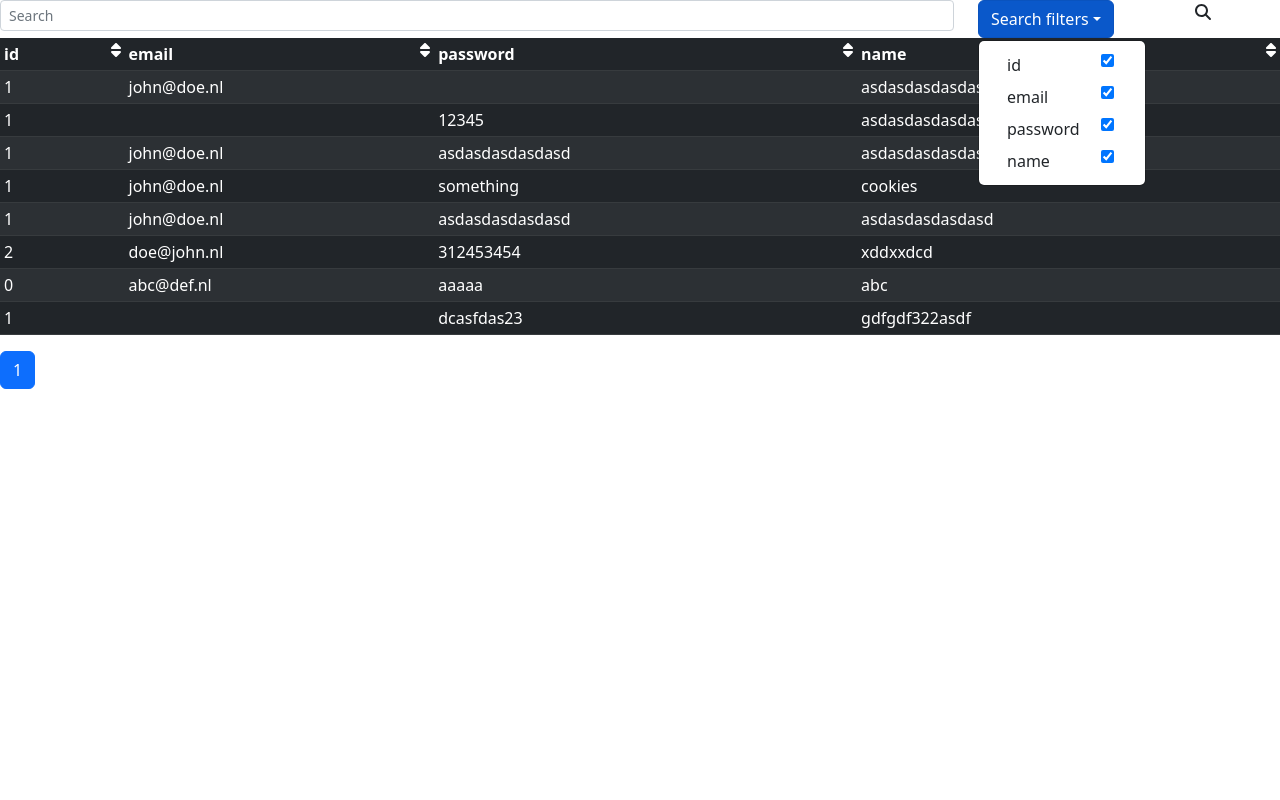
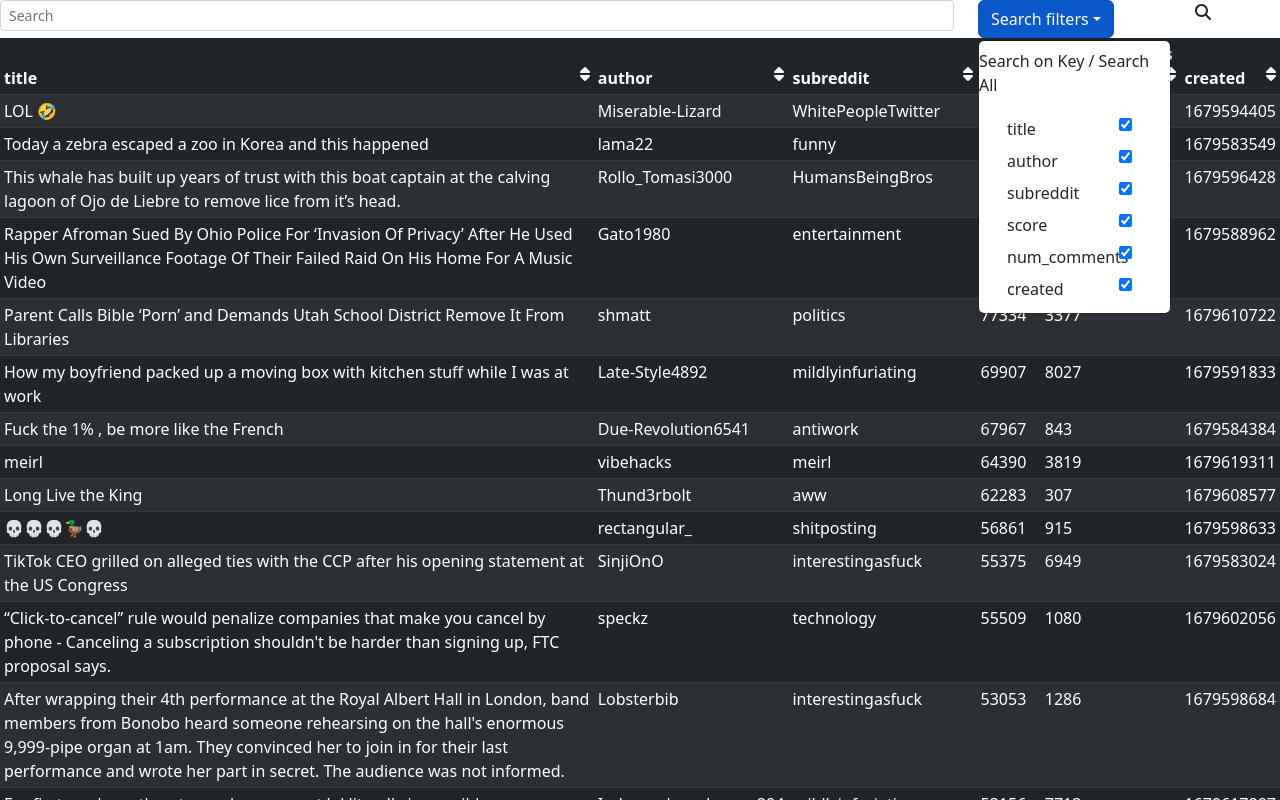
Before and after one commit to Kevink12341/customReactTable, a React (Create React App) app: page / in a window 1280 px wide. Both pictures are taken after a click on the button "Search filters". Shown: the top 800 px of the page. Built offline with nearby package versions, Linux system fonts and the light colour scheme.

Commit message:
single filter works, refactor next

```diff
--- a/src/components/ArrToTable.tsx
+++ b/src/components/ArrToTable.tsx
@@ -24,7 +24,7 @@ interface State {
   setapplySortingIconName: "sort-up" | "sort-down" | undefined
   selectedTableHeaderIndex: number | undefined;
   paginationIndex: number;
-  toggleSearchCheckboxes?: any
+  toggleSearchCheckboxes: any
 };
 
 
@@ -38,7 +38,7 @@ class ArrToTable extends React.Component<Props, State> {
 
   constructor(props: Props) {
     super(props);
-    this.state = { applySortingToggle: undefined, setapplySortingIconName: undefined, selectedTableHeaderIndex: undefined, searchValue: undefined, paginationIndex: 1 };
+    this.state = { applySortingToggle: undefined, setapplySortingIconName: undefined, selectedTableHeaderIndex: undefined, searchValue: undefined, paginationIndex: 1, toggleSearchCheckboxes: "all" };
 
     this.searchPhraseHandler = this.searchPhraseHandler.bind(this);
     this.applySorting = this.applySorting.bind(this);
@@ -80,6 +80,7 @@ class ArrToTable extends React.Component<Props, State> {
   };
 
   applySearchFilter(data: Array<any>, searchValue: string ){
+    let keySearch = this.state.toggleSearchCheckboxes
     /* search filter over any value in any column/row
       to do:
       - filter over key phrases
@@ -90,15 +91,20 @@ class ArrToTable extends React.Component<Props, State> {
       data.forEach((row, index) => {
         if (row) {
           for (const key in row) {
-            if (row[key]!= undefined && row[key].toString().toLowerCase().includes(searchValue.toString().toLowerCase())) {
-              if (data)
+            // search on single key
+            if(keySearch && key == keySearch && row[key] != undefined && row[keySearch].toString().toLowerCase().includes(searchValue.toString().toLowerCase())){
+              filteredDataArray.push(data[index])
+              break
+            }
+            // search on all keys
+            else if(keySearch == "all" && row[key]!= undefined && row[key].toString().toLowerCase().includes(searchValue.toString().toLowerCase())){
                 filteredDataArray.push(data[index]);
+                break
             };
           };
         };
       });
-      let removeDuplicates = [...new Set(filteredDataArray)];
-      data = removeDuplicates
+      data = filteredDataArray
     };
     return data
   };
@@ -181,12 +187,9 @@ class ArrToTable extends React.Component<Props, State> {
     }
   }
 
-  handleSearchButton(e:any, key?: any, index?: number){
-    e.preventDefault();
+  handleSearchButton(e:any, key?: any){
     let {toggleSearchCheckboxes} =  this.state
-    console.log(e, key, index)
-    let checkboxSelected = this.state.toggleSearchCheckboxes === key ? this.setState({toggleSearchCheckboxes: undefined}) : this.setState({toggleSearchCheckboxes: key})
-
+    let checkboxSelected = this.state.toggleSearchCheckboxes === key ? this.setState({toggleSearchCheckboxes: "all"}) : this.setState({toggleSearchCheckboxes: key})
   }
 
   render() {
@@ -255,12 +258,12 @@ class ArrToTable extends React.Component<Props, State> {
         dropdownItems.push(
           <>
           <Container>
-            <Row key={index +"row"} onClick={e => {this.handleSearchButton(e, key, index), e.preventDefault()}}>
+            <Row key={index +"row"} onClick={e => {this.handleSearchButton(e, key)}}>
               <Col sm={{span: 8}} key={index +"col1"}>
-                <Dropdown.Item as="text" key={index + "item"} onClick={e => e.preventDefault()} >{key}</Dropdown.Item>
+                <Dropdown.Item as="button" key={index + "item"} >{key}</Dropdown.Item>
               </Col>
               <Col key={index + "col2"}>
-                <input type="checkbox" name={key} value={key} key={index +"input"} checked={renderCheckbox == key || renderCheckbox == undefined ? true : false} readOnly></input>
+                <input type="checkbox" name={key} value={key} key={index +"input"} checked={renderCheckbox == key || renderCheckbox == "all" ? true : false} readOnly ></input>
               </Col>
             </Row>
           </Container>
@@ -285,6 +288,7 @@ class ArrToTable extends React.Component<Props, State> {
             <Col xs="2">
               <Dropdown >
                 <DropdownButton id="dropdown-item-button" title="Search filters">
+                  <p> Search on Key / Search All</p>
                   {dropdownItems}
                 </DropdownButton>
               </Dropdown>
--- a/src/index.tsx
+++ b/src/index.tsx
@@ -15,7 +15,7 @@ const root = ReactDOM.createRoot(
 
 root.render(
   <React.StrictMode>
-    <ArrToTable striped hover data={users} variant="dark" size="sm" responsive="sm" />
+    <ArrToTable striped hover data={data} variant="dark" size="sm" responsive="sm" />
   </React.StrictMode>
 );
 
```
